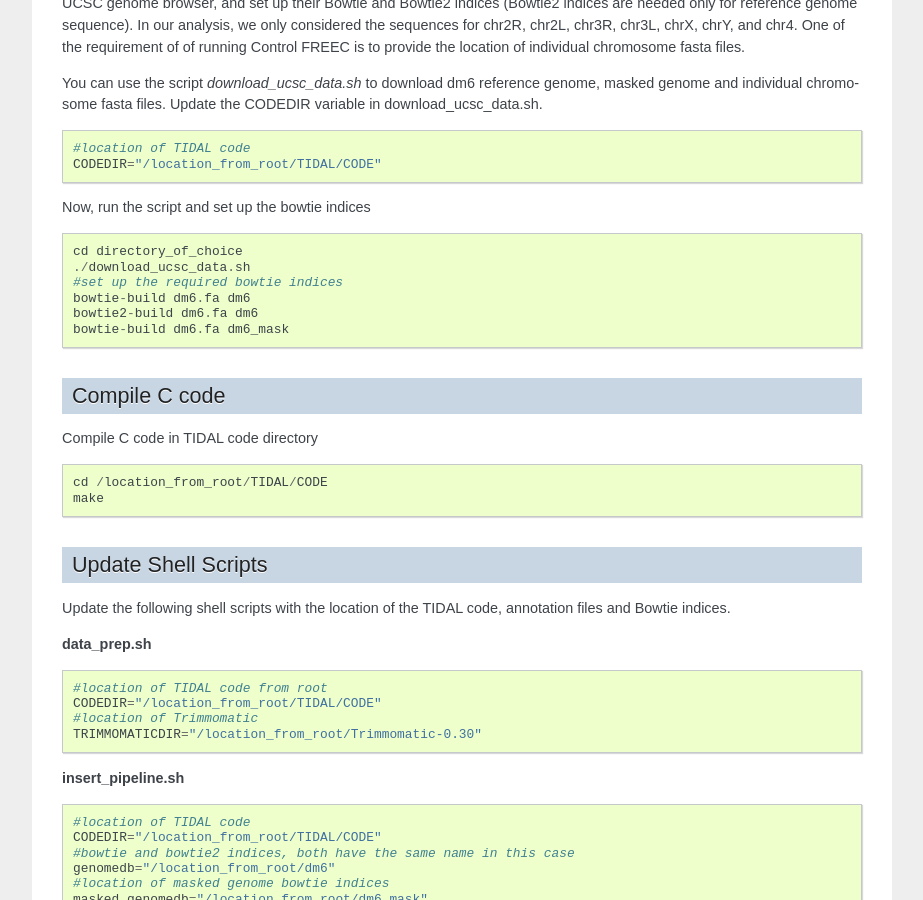
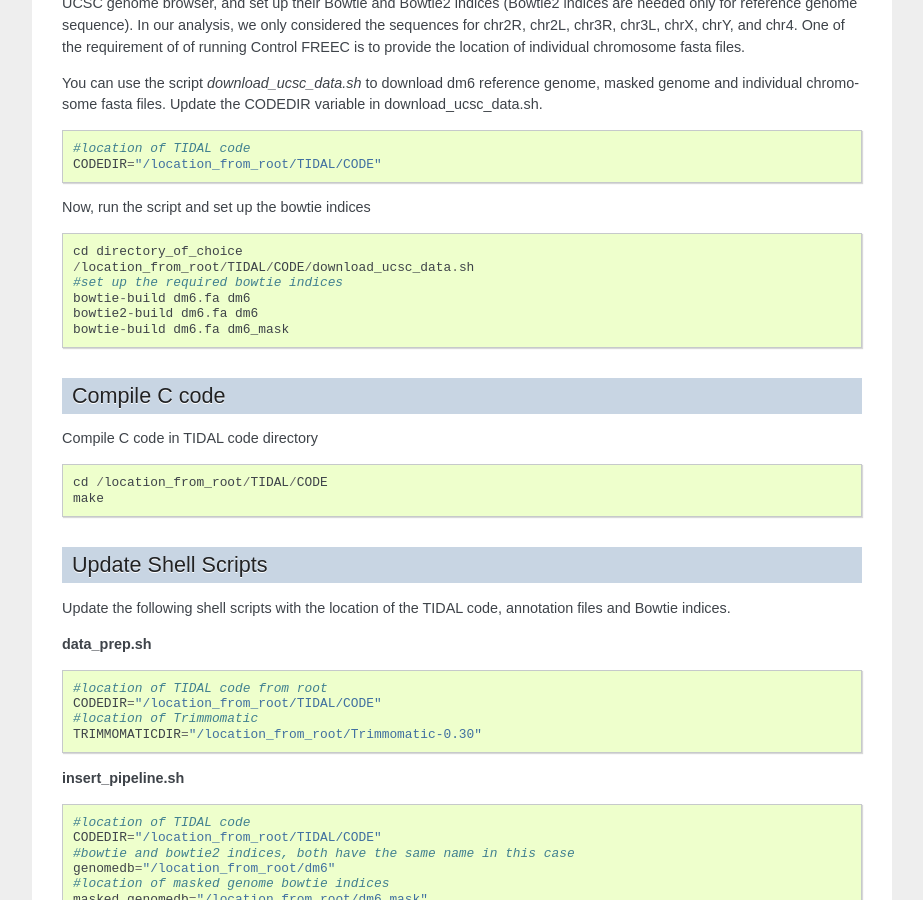
Before and after one commit to laulabbrandeis/TIDAL, a Sphinx documentation site: the page built from docs/source/installation.rst, in a window 1280 px wide and 900 px high, scrolled down 1178 px. Shown: the whole window, without its empty margins (198-1121 px from the left). Built offline with Sphinx 7.4.7, drawn with Linux system fonts in a browser that asks for light colours.

Commit message:
shell script corrections

```diff
--- a/docs/source/installation.rst
+++ b/docs/source/installation.rst
@@ -60,7 +60,7 @@ Now, run the script and set up the bowtie indices
 ::
 
     cd directory_of_choice
-    ./download_ucsc_data.sh
+    /location_from_root/TIDAL/CODE/download_ucsc_data.sh
     #set up the required bowtie indices
     bowtie-build dm6.fa dm6
     bowtie2-build dm6.fa dm6
```
